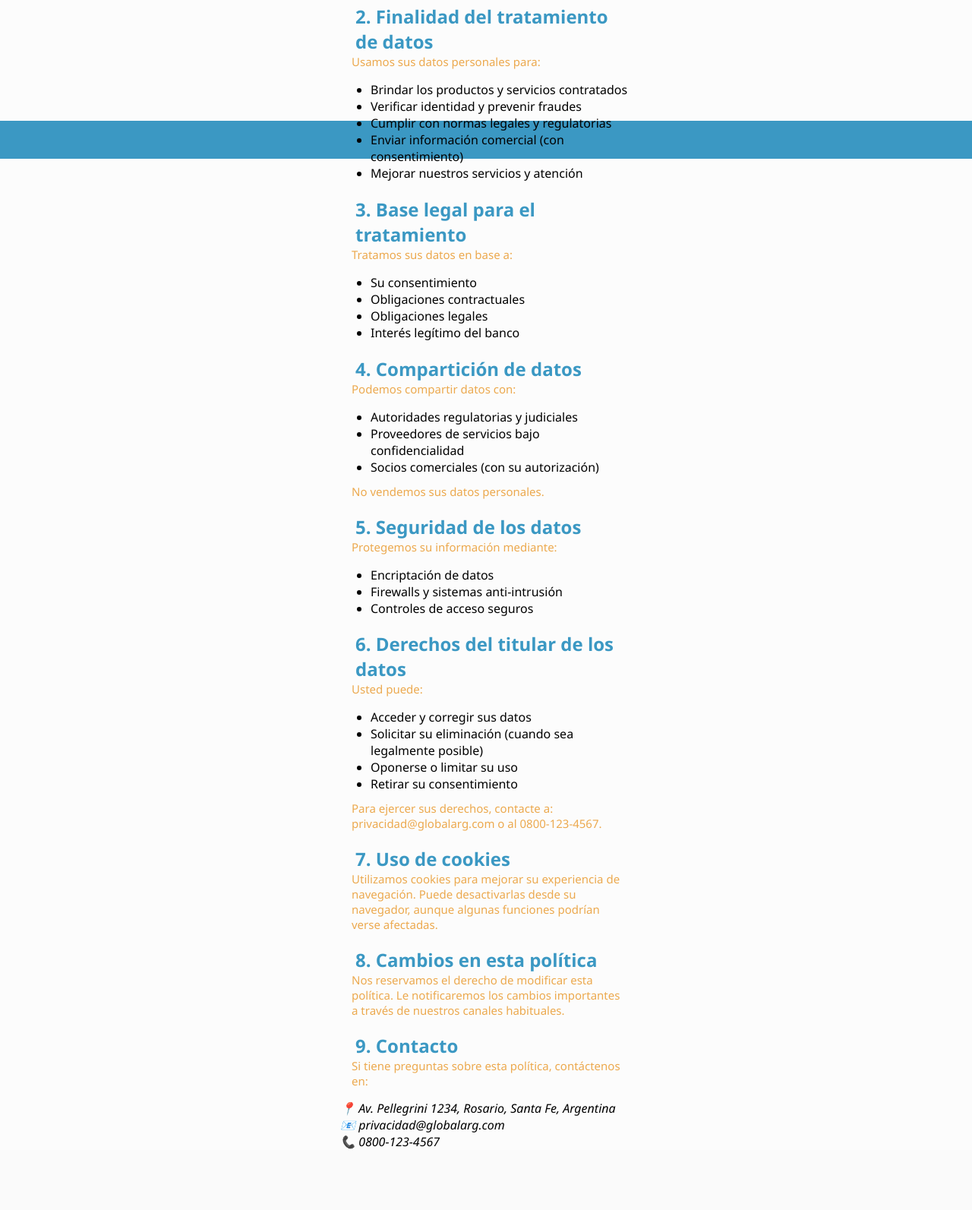
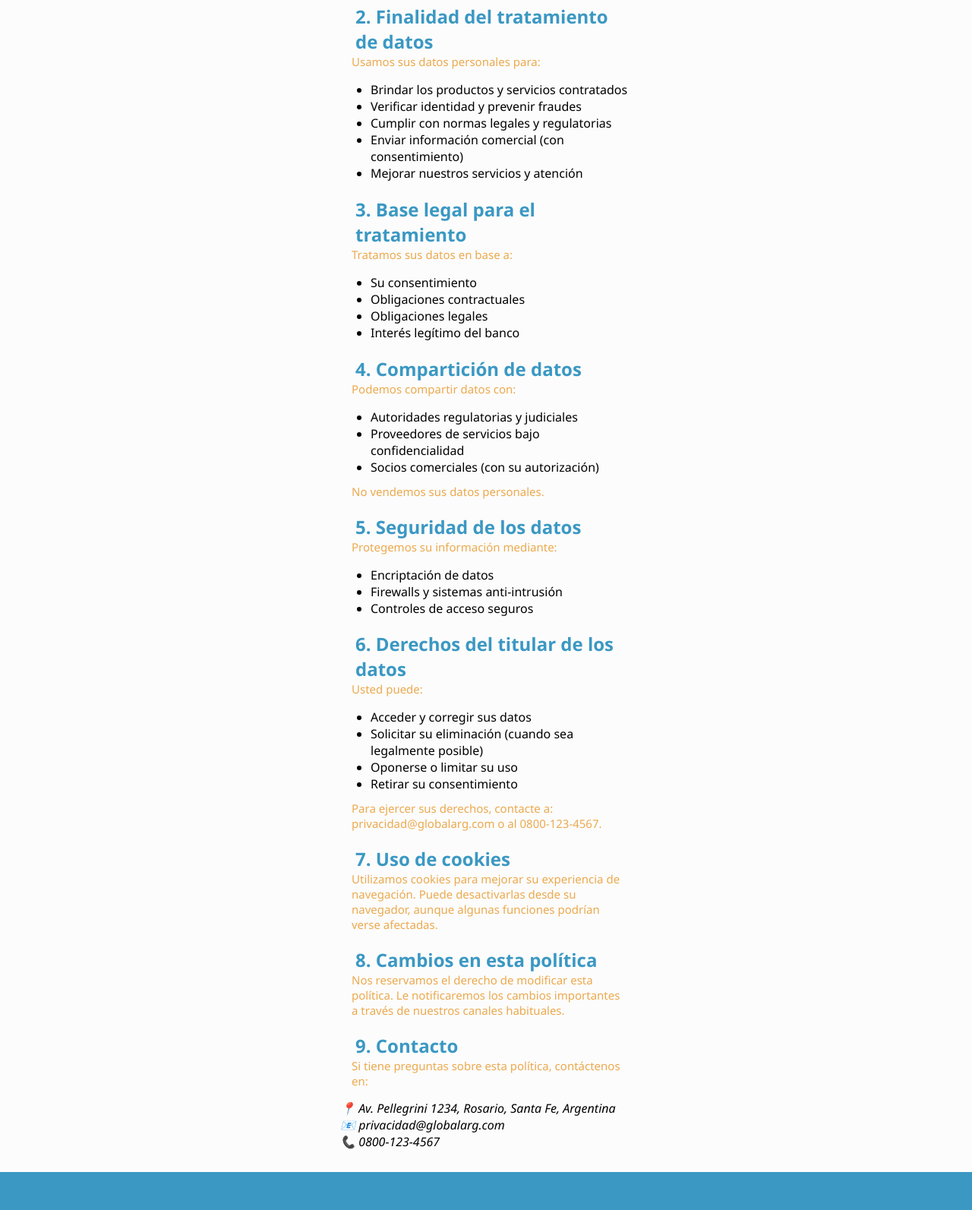
Before and after one commit to RomanDuarte/PROG2, a Flask app: template Trabajo Integrador/templates/politica_privacidad.html in a window 1280 px wide. Shown: the part 615-2208 px from the top of the page at 76% size. Before the commit the page ends 2128 px from the top, so only its background shows below. Run offline with Flask 3, Linux system fonts and the light colour scheme; the template is opened without the code that fills it, so the values that code supplies are empty.

Commit message:
Correccion footer - Politicas y privacidad

```diff
--- a/Trabajo Integrador/static/css/style_policita_privacidad.css
+++ b/Trabajo Integrador/static/css/style_policita_privacidad.css
@@ -35,7 +35,7 @@ body {
 }
 
 .contenedor_principal {
-    height: 85vh;
+    height: 85%;
     width: 30%;
     background-color: transparent;
     margin: 0px auto;
```
